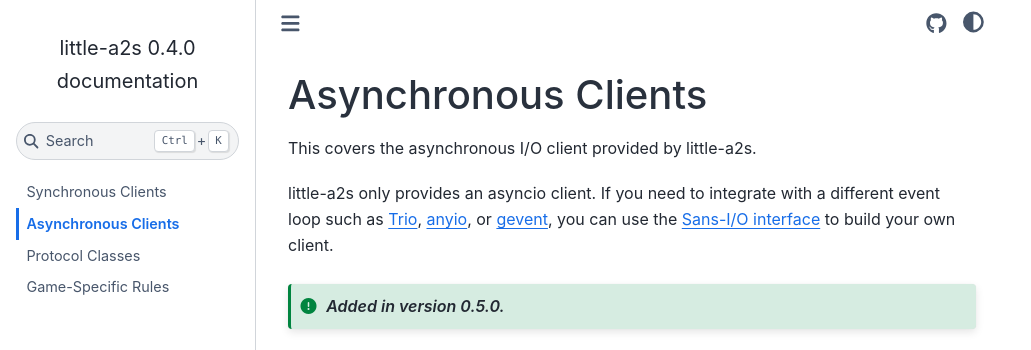
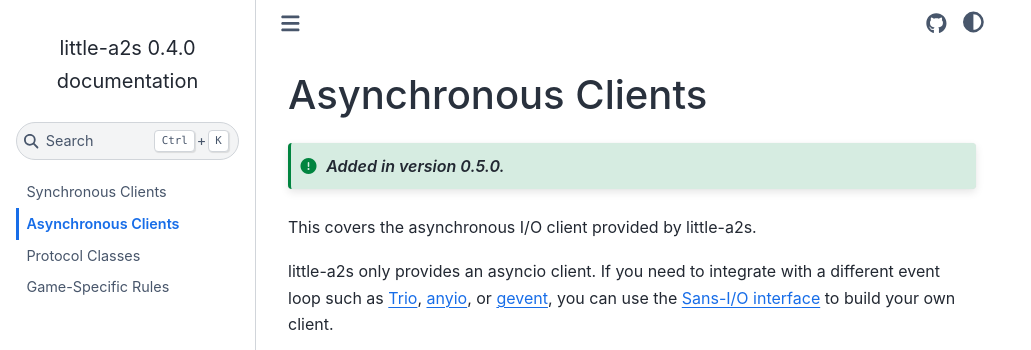
Before and after one commit to thegamecracks/little-a2s, a Sphinx documentation site: the page built from docs/async.rst, in a window 1280 px wide, cut to the strip 0-350 px from the top of the page. Shown: the whole strip, without its empty margins (0-1031 px from the left). Built offline with Sphinx 7.4.7 and the Sphinx Book theme 1.1.4, drawn with Linux system fonts in a browser that asks for light colours.

```diff
--- a/docs/async.rst
+++ b/docs/async.rst
@@ -1,5 +1,7 @@
 Asynchronous Clients
 ====================
+
+.. versionadded:: 0.5.0
 
 This covers the asynchronous I/O client provided by little-a2s.
 
@@ -11,8 +13,6 @@ the :doc:`Sans-I/O interface </protocol>` to build your own client.
 .. _anyio: https://anyio.readthedocs.io/
 .. _gevent: https://www.gevent.org/
 
-.. versionadded:: 0.5.0
-
 .. autoclass:: little_a2s.AsyncA2S
    :exclude-members: connection_made, connection_lost, datagram_received
    :no-inherited-members:
--- a/docs/sync.rst
+++ b/docs/sync.rst
@@ -1,9 +1,9 @@
 Synchronous Clients
 ===================
 
+.. versionadded:: 0.2.0
+
 This covers the synchronous I/O client provided by little-a2s.
-
-.. versionadded:: 0.2.0
 
 .. autoclass:: little_a2s.A2S
 .. autoclass:: little_a2s.A2SGoldsource
```
